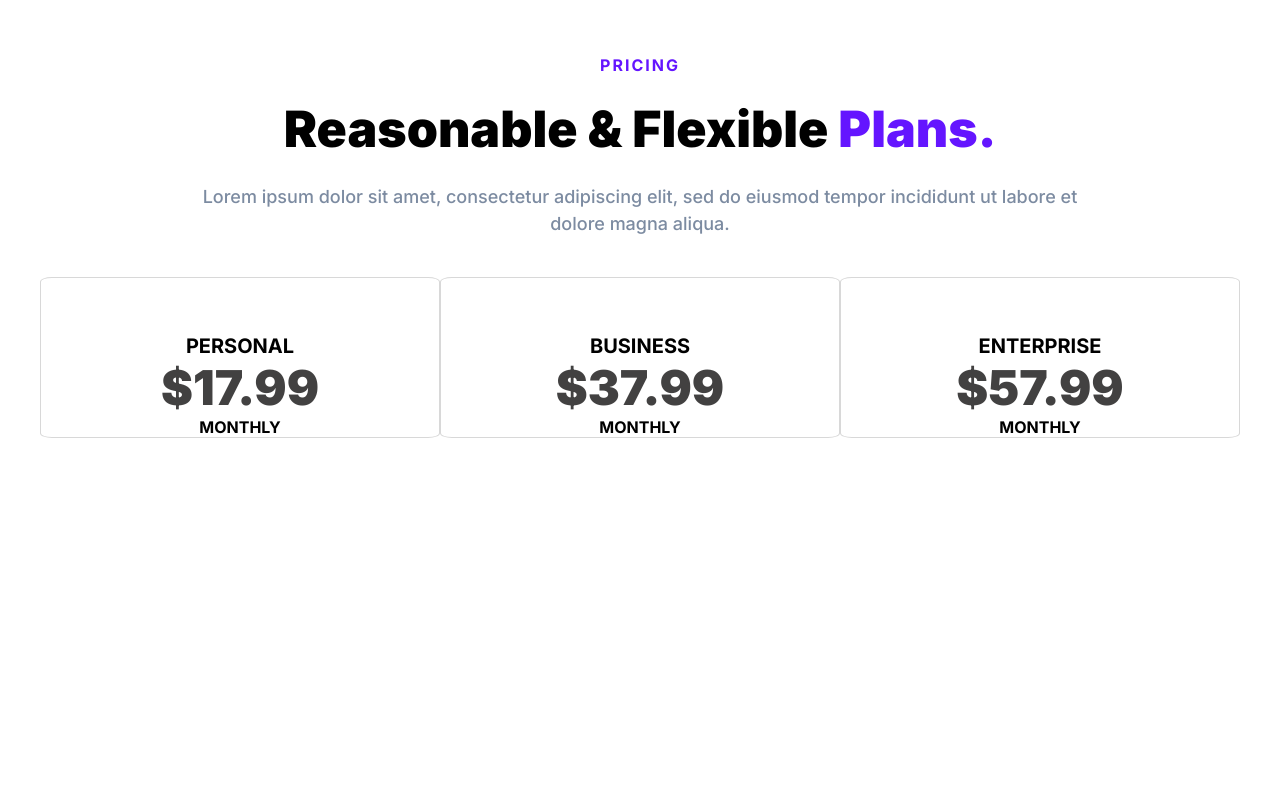
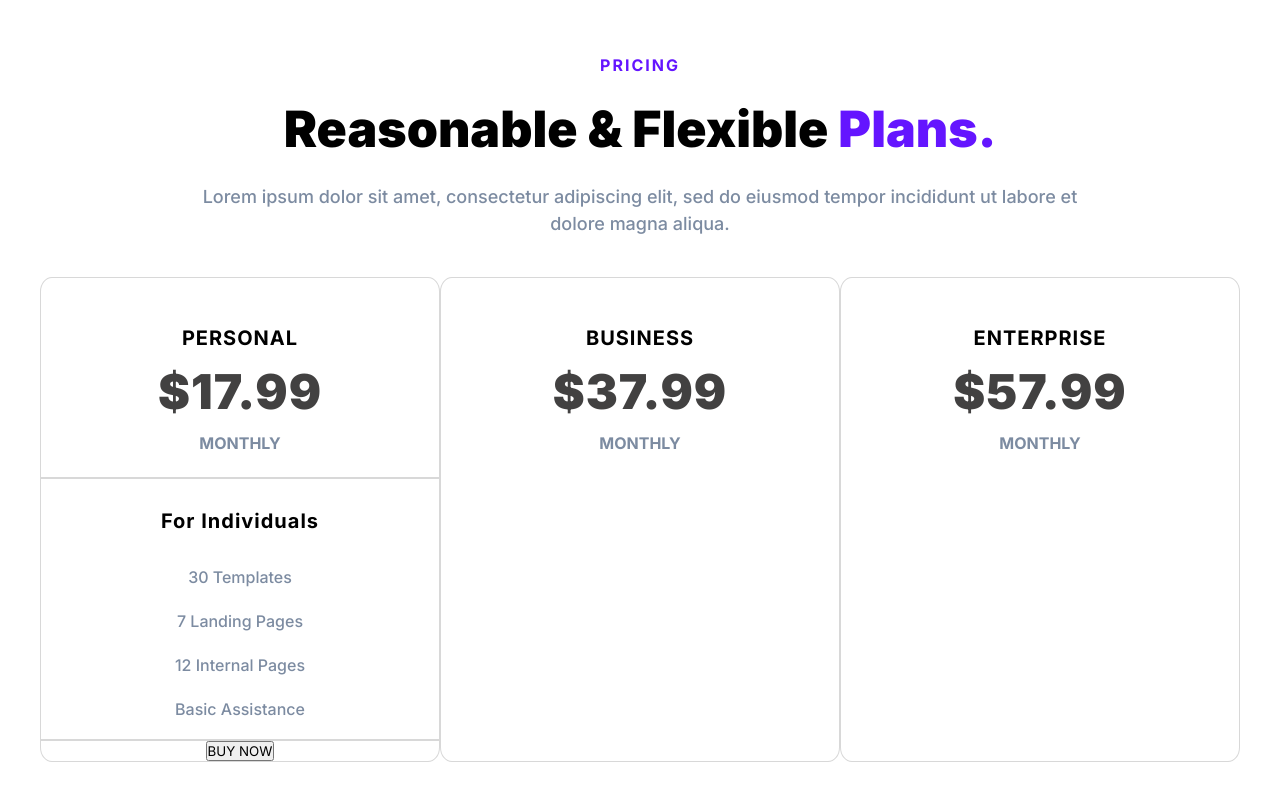
Before and after one commit to Shahdye/2nd-Project, a plain HTML site: page index.html in a window 1280 px wide. Shown: the part 3615-4415 px from the top of the page. Before the commit the page ends 4133 px from the top, so only its background shows below. Drawn offline with Linux system fonts and the light colour scheme.

Commit message:
plan updates

```diff
--- a/index.html
+++ b/index.html
@@ -358,17 +358,27 @@
               </p>
             </div>
             <div class="plans">
-              <div class="plan">
+              <div class="plan__1">
                 <h3 class="plan__name">PERSONAL</h3>
                 <h2 class="plan__price">$17.99</h2>
                 <h4 class="plan__length">MONTHLY</h4>
+                <div class="line__break"></div>
+                <h4 class="plan__group">For Individuals</h4>
+                <div class="plan__description">
+                  <p class="plan__para">30 Templates</p>
+                  <p class="plan__para">7 Landing Pages</p>
+                  <p class="plan__para">12 Internal Pages</p>
+                  <p class="plan__para">Basic Assistance</p>
+                </div>
+                <div class="line__break"></div>
+                <button class="plan__button--1">BUY NOW</button>
               </div>
-              <div class="plan">
+              <div class="plan__2">
                 <h3 class="plan__name">BUSINESS</h3>
                 <h2 class="plan__price">$37.99</h2>
                 <h4 class="plan__length">MONTHLY</h4>
               </div>
-              <div class="plan">
+              <div class="plan__3">
                 <h3 class="plan__name">ENTERPRISE</h3>
                 <h2 class="plan__price">$57.99</h2>
                 <h4 class="plan__length">MONTHLY</h4>
--- a/style.css
+++ b/style.css
@@ -303,7 +303,7 @@ textarea {
   font-size: 16px;
   font-weight: 400;
   line-height: 1.5;
-  color:#7c8ba1
+  color: #7c8ba1;
 }
 
 .value__para--1 {
@@ -321,7 +321,7 @@ textarea {
   font-weight: 750;
 }
 
-.value__img{
+.value__img {
   padding: 2px;
   border-radius: 50%;
 }
@@ -333,26 +333,62 @@ textarea {
   background-color: #feb2b2;
 }
 
-.plans{
+.plans {
   display: flex;
   flex-wrap: wrap;
   justify-content: center;
 }
 
-.plan{
+.plan__1,
+.plan__2,
+.plan__3 {
   width: calc(100% / 3);
   display: flex;
   flex-direction: column;
   align-items: center;
-  border: 1px solid rgb(177, 177, 177, 0.5);
+  border: 0.3px solid rgb(177, 177, 177, 0.5);
   border-radius: 3%;
-  padding-top: 56px;
+  padding-top: 48px;
 }
 
-.plan__name{
+.plan__price,
+.plan__name,
+.plan__duration {
+  letter-spacing: 1px;
+  padding-bottom: 12px;
+}
+
+.plan__name {
   font-size: 20px;
 }
 
-.plan__price{
+.plan__price {
   font-size: 48px;
 }
+
+.plan__length {
+  color: #7c8ba1;
+  padding-bottom: 24px;
+}
+
+.line__break {
+  border: 1px solid rgb(177, 177, 177, 0.5);
+  width: 100%;
+}
+
+.plan__group {
+  padding: 30px 0px;
+  font-size: 20px;
+  letter-spacing: 1px;
+}
+
+.plan__description {
+  text-align: center;
+}
+
+.plan__para {
+  color: #7c8ba1;
+  font-weight: 500;
+  padding-top: 4px;
+  padding-bottom: 20px;
+}
```
